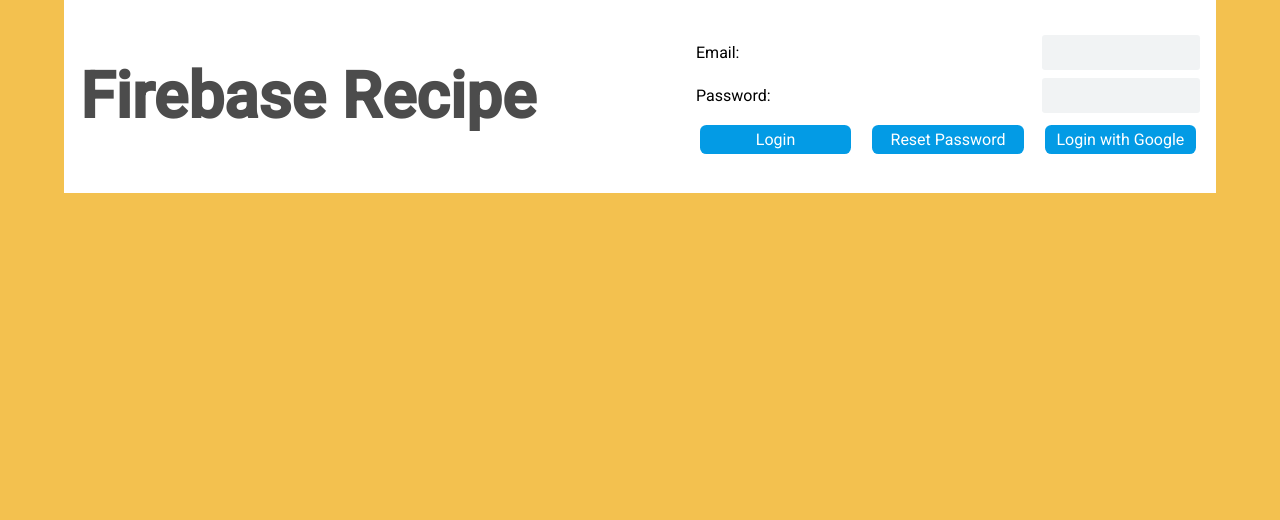
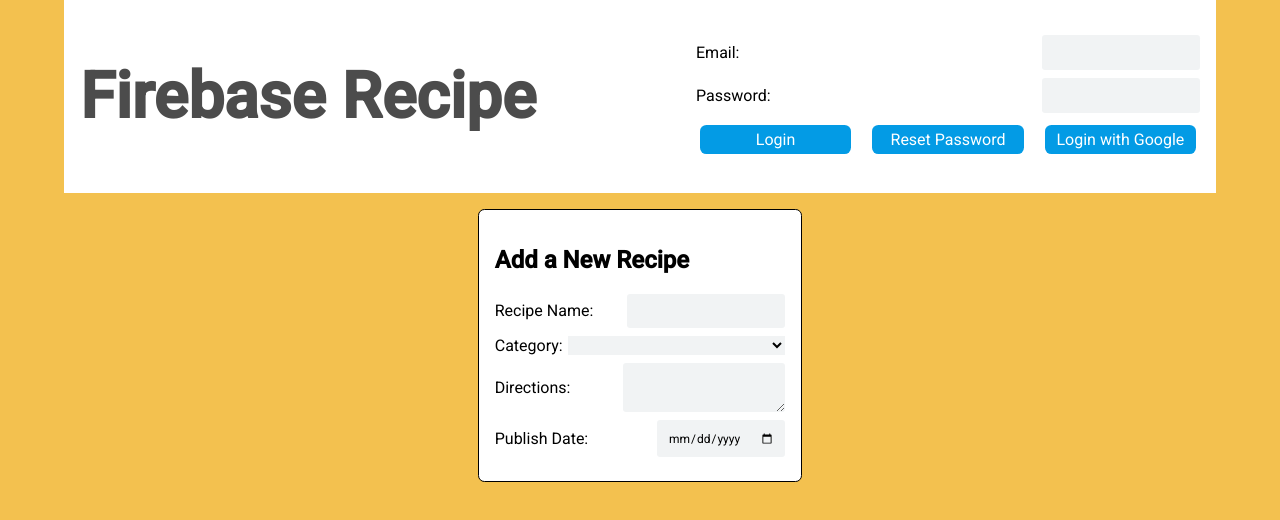
Before and after one commit to AndricoSean/fb-recipes, a React (Create React App) app: page / in a window 1280 px wide. Shown: the top 520 px of the page. Built offline with nearby package versions, Linux system fonts and the light colour scheme; no server answers.

Commit message:
Added Recipe Form

```diff
--- a/src/App.js
+++ b/src/App.js
@@ -3,17 +3,37 @@
 import { useState } from "react";
 import FirebaseAuthService from "./FirebaseAuthService";
 import LoginForm from "./components/LoginForm";
+import AddEditRecipeForm from "./components/AddEditRecipeForm";
+import FirebaseFirestoreService from "./FirebaseFirestoreService";
 
 function App() {
   const [user, setUser] = useState(null);
 
   FirebaseAuthService.subscribeToAuthChanges(setUser);
 
+  async function handleAddRecipe(newRecipe) {
+    try {
+      const response = await FirebaseFirestoreService.createDocument(
+        "recipes",
+        newRecipe
+      );
+
+      //TODO: fetch new recipes from firestore
+
+      alert(`succeeded to add recipe: ${response.id}`);
+    } catch (error) {
+      alert(error.message);
+    }
+  }
+
   return (
     <div className="App">
       <div className="title-row">
         <h1 className="title">Firebase Recipe</h1>
-        <LoginForm existingUser={user}></LoginForm>
+        <LoginForm existingUser={user} />
+      </div>
+      <div className="main">
+        <AddEditRecipeForm handleAddRecipe={handleAddRecipe} />
       </div>
     </div>
   );
--- /dev/null
+++ b/src/FirebaseFirestoreService.js
@@ -0,0 +1,15 @@
+import firebase from "./FirebaseConfig";
+import "firebase/compat/firestore"; // need this because of the v9 update
+
+const firestore = firebase.firestore();
+
+const createDocument = (collection, document, data) => {
+  //return firestore.collection(collection).doc(document).set(data);
+  return firestore.collection(collection).add(data);
+};
+
+const FirebaseFirestoreService = {
+  createDocument,
+};
+
+export default FirebaseFirestoreService;
--- /dev/null
+++ b/src/components/AddEditRecipeForm.js
@@ -0,0 +1,71 @@
+import { useState } from "react";
+
+function AddEditRecipeForm({ handleAddRecipe }) {
+  const [recipe, setRecipe] = useState("");
+  const [name, setName] = useState("");
+  const [publishDate, setPublishDate] = useState("");
+  const [category, setCategory] = useState("");
+  const [directions, setDirections] = useState("");
+  const [ingredients, setIngredients] = useState([]);
+  const [ingredientName, setIngredientName] = useState("");
+
+  return (
+    <form className="add-edit-recipe-form-container">
+      <h2>Add a New Recipe</h2>
+      <div className="top-form-section">
+        <div className="fields">
+          <label className="recipe-label input-label">
+            Recipe Name:
+            <input
+              type="text"
+              required
+              value={name}
+              onChange={(e) => setName(e.target.value)}
+              className="input-text"
+            />
+          </label>
+          <label className="recipe-label input-label">
+            Category:
+            <select
+              value={category}
+              onChange={(e) => setCategory(e.target.value)}
+              className="select"
+            >
+              <option value=""></option>
+              <option value="breadsSandwichesAndPizza">
+                Breads, Sandwiches, and Pizza
+              </option>
+              <option value="eggsAndBReakfast">Eggs & Breakfast</option>
+              <option value="dessertsAndBakedGoods">
+                Desserts & Baked Goods
+              </option>
+              <option value="fishAndSeaFood">Fish & Seafood</option>
+              <option value="vegetables">Vegetables</option>
+            </select>
+          </label>
+          <label className="recipe-label input-label">
+            Directions:
+            <textarea
+              required
+              value={directions}
+              onChange={(e) => setDirections(e.target.value)}
+              className="input-text directions"
+            ></textarea>
+          </label>
+          <label className="recipe-label input-label">
+            Publish Date:
+            <input
+              type="date"
+              required
+              value={publishDate}
+              onChange={(e) => setPublishDate(e.target.value)}
+              className="input-text"
+            />
+          </label>
+        </div>
+      </div>
+    </form>
+  );
+}
+
+export default AddEditRecipeForm;
```
